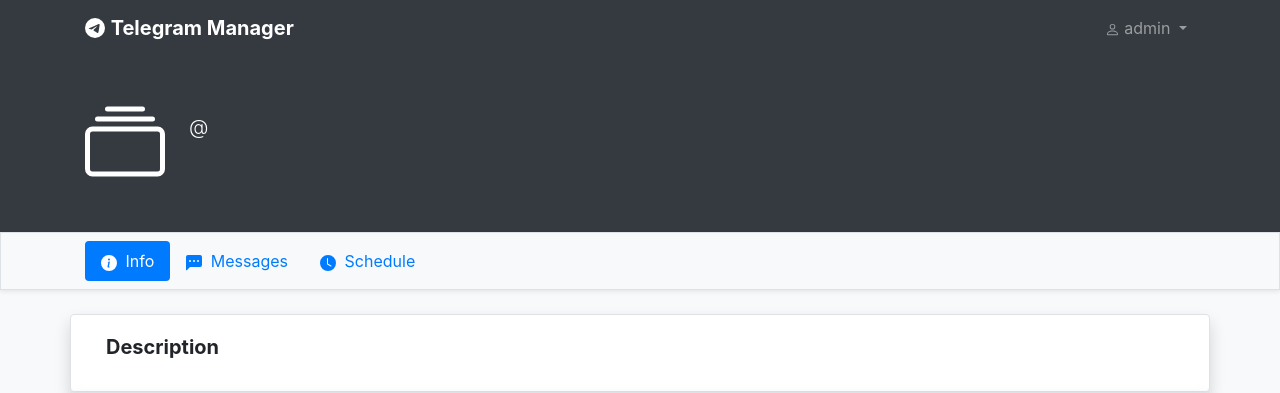
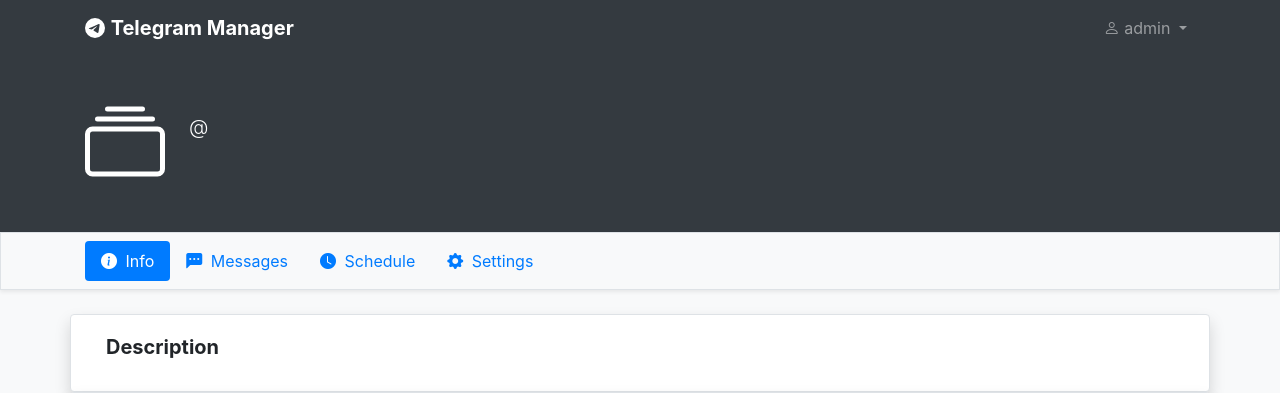
Before and after one commit to likithsai/telegram-downloader, a PHP site: page /info.php?id=1 in a window 1280 px wide. Shown: the top 393 px of the page. Run offline with PHP 8.4, Linux system fonts and the light colour scheme; a user stored in the database is signed in; data comes from the database, SQL or seed files in the repository; data that the repository does not hold is empty; some libraries are stand-ins or nearby versions.

Commit message:
added bootstrap icon library, minor icon changes, Added "No Message" View when you dont have any message

```diff
--- a/info.php
+++ b/info.php
@@ -4,7 +4,8 @@
 require_once 'class/TelegramBot.php';
 
 //  session management
-    if (!isset($_SESSION['session_user_id'])) {
+if (!isset($_SESSION['session_user_id']))
+{
     header('Location: login.php');
     exit();
 }
@@ -13,14 +14,17 @@
 $chat_id = $_GET['chat_id'];
 $uid = $_SESSION['session_user_id'];
 
-    if(isset($_GET['task'])) {
+if (isset($_GET['task']))
+{
     $task = $_GET['task'];
     $msg_id = $_GET['msgid'];
 
-        switch(strtolower($task)) {
-            case 'delete' :
+    switch (strtolower($task))
+    {
+        case 'delete':
             $delete_msg = (new telegramBot($bot_id))->deleteMessage($chat_id, $msg_id);
-                if ($delete_msg["result"]) {
+            if ($delete_msg["result"])
+            {
                 $db->query("DELETE FROM t_messages WHERE telegram_msg_id=$msg_id");
             }
         break;
@@ -33,7 +37,7 @@
             $db->query("UPDATE t_messages SET msg_schedule='0' WHERE telegram_msg_id='$msg_id'");
         break;
 
-            case 'default' :
+        case 'default':
         break;
     }
 }
@@ -46,38 +50,44 @@
 $sqlDataMgr = $db->query($tmgrsql)->fetchAll();
 
 //  send message
-    if(isset($_POST['send-message-btn']) && isset($_POST['send-message-text'])) {
+if (isset($_POST['send-message-btn']) && isset($_POST['send-message-text']))
+{
     $msg_content = html_entity_decode($_POST['send-message-text']);
     $send_msg_status = (new telegramBot($bot_id))->sendMessage($chat_id, $msg_content, 'html', true);
-        if(!empty($send_msg_status)) {
+    if (!empty($send_msg_status))
+    {
         $tel_msg_id = $send_msg_status["result"]["message_id"];
         $db->query("INSERT INTO t_messages (msg_content, telegram_msg_id, msg_uid, msg_botid) VALUES('$msg_content', $tel_msg_id, $uid, '$bot_id')");
     }
 }
 
 //  schedule message
-    if(isset($_POST['schedule-message-btn']) && isset($_POST['send-message-text'])) {
+if (isset($_POST['schedule-message-btn']) && isset($_POST['send-message-text']))
+{
     $msg_content = html_entity_decode($_POST['send-message-text']);
     $db->query("INSERT INTO t_messages (msg_content, msg_uid, msg_botid, msg_schedule) VALUES('$msg_content', $uid, '$bot_id', 1)");
 }
 
-
 //  enable scheduler
-    if(isset($_POST['enable_scheduler'])) {
+if (isset($_POST['enable_scheduler']))
+{
     $db->query("UPDATE t_manager SET m_schedule='1' WHERE m_uid='$bot_id'");
 }
 
 //  disable scheduler
-    if(isset($_POST['disable_scheduler'])) {
+if (isset($_POST['disable_scheduler']))
+{
     $db->query("UPDATE t_manager SET m_schedule='0' WHERE m_uid='$bot_id'");
 }
 
-    function getURL() {
+function getURL()
+{
     return (isset($_SERVER['HTTPS']) && $_SERVER['HTTPS'] === 'on' ? "https" : "http") . "://$_SERVER[HTTP_HOST]$_SERVER[REQUEST_URI]";
 }
 
 //  function to check for valid JSON
-    function isJson($string) {
+function isJson($string)
+{
     json_decode($string);
     return (json_last_error() == JSON_ERROR_NONE);
 }
@@ -90,6 +100,7 @@
     <meta http-equiv="X-UA-Compatible" content="IE=edge">
     <meta name="viewport" content="width=device-width, initial-scale=1.0">
     <title>Document</title>
+    <link rel="stylesheet" href="https://cdn.jsdelivr.net/npm/bootstrap-icons@1.4.1/font/bootstrap-icons.css">
     <link rel="stylesheet" href="https://stackpath.bootstrapcdn.com/bootstrap/4.4.1/css/bootstrap.min.css" integrity="sha384-Vkoo8x4CGsO3+Hhxv8T/Q5PaXtkKtu6ug5TOeNV6gBiFeWPGFN9MuhOf23Q9Ifjh" crossorigin="anonymous">
 </head>
 <body class="bg-light">
@@ -111,25 +122,17 @@
                   <div class="navbar-nav ml-auto">
                      <div class="nav-item dropdown">
                         <a class="nav-link dropdown-toggle" data-toggle="dropdown" aria-haspopup="true" aria-expanded="false">
-                           <svg xmlns="http://www.w3.org/2000/svg" width="15" height="15" fill="currentColor" class="bi bi-person" viewBox="0 0 16 16">
-                              <path d="M8 8a3 3 0 1 0 0-6 3 3 0 0 0 0 6zm2-3a2 2 0 1 1-4 0 2 2 0 0 1 4 0zm4 8c0 1-1 1-1 1H3s-1 0-1-1 1-4 6-4 6 3 6 4zm-1-.004c-.001-.246-.154-.986-.832-1.664C11.516 10.68 10.289 10 8 10c-2.29 0-3.516.68-4.168 1.332-.678.678-.83 1.418-.832 1.664h10z"/>
-                           </svg>
+                            <i class="bi bi-person"></i>
                            <?php echo $sqlData['u_username']; ?>
                         </a>
                         <div class="dropdown-menu" aria-labelledby="dropdown03">
                            <a class="dropdown-item" href="settings">
-                              <svg xmlns="http://www.w3.org/2000/svg" width="16" height="16" fill="currentColor" class="bi bi-gear" viewBox="0 0 16 16">
-                                 <path d="M8 4.754a3.246 3.246 0 1 0 0 6.492 3.246 3.246 0 0 0 0-6.492zM5.754 8a2.246 2.246 0 1 1 4.492 0 2.246 2.246 0 0 1-4.492 0z"/>
-                                 <path d="M9.796 1.343c-.527-1.79-3.065-1.79-3.592 0l-.094.319a.873.873 0 0 1-1.255.52l-.292-.16c-1.64-.892-3.433.902-2.54 2.541l.159.292a.873.873 0 0 1-.52 1.255l-.319.094c-1.79.527-1.79 3.065 0 3.592l.319.094a.873.873 0 0 1 .52 1.255l-.16.292c-.892 1.64.901 3.434 2.541 2.54l.292-.159a.873.873 0 0 1 1.255.52l.094.319c.527 1.79 3.065 1.79 3.592 0l.094-.319a.873.873 0 0 1 1.255-.52l.292.16c1.64.893 3.434-.902 2.54-2.541l-.159-.292a.873.873 0 0 1 .52-1.255l.319-.094c1.79-.527 1.79-3.065 0-3.592l-.319-.094a.873.873 0 0 1-.52-1.255l.16-.292c.893-1.64-.902-3.433-2.541-2.54l-.292.159a.873.873 0 0 1-1.255-.52l-.094-.319zm-2.633.283c.246-.835 1.428-.835 1.674 0l.094.319a1.873 1.873 0 0 0 2.693 1.115l.291-.16c.764-.415 1.6.42 1.184 1.185l-.159.292a1.873 1.873 0 0 0 1.116 2.692l.318.094c.835.246.835 1.428 0 1.674l-.319.094a1.873 1.873 0 0 0-1.115 2.693l.16.291c.415.764-.42 1.6-1.185 1.184l-.291-.159a1.873 1.873 0 0 0-2.693 1.116l-.094.318c-.246.835-1.428.835-1.674 0l-.094-.319a1.873 1.873 0 0 0-2.692-1.115l-.292.16c-.764.415-1.6-.42-1.184-1.185l.159-.291A1.873 1.873 0 0 0 1.945 8.93l-.319-.094c-.835-.246-.835-1.428 0-1.674l.319-.094A1.873 1.873 0 0 0 3.06 4.377l-.16-.292c-.415-.764.42-1.6 1.185-1.184l.292.159a1.873 1.873 0 0 0 2.692-1.115l.094-.319z"/>
-                              </svg>
+                                <i class="bi bi-gear"></i>
                                 <span>&nbsp;</span>
                                 <span>Settings</span>
                            </a>
                            <a class="dropdown-item" href="dashboard.php?task=logout">
-                              <svg xmlns="http://www.w3.org/2000/svg" width="16" height="16" fill="currentColor" class="bi bi-box-arrow-right" viewBox="0 0 16 16">
-                                 <path fill-rule="evenodd" d="M10 12.5a.5.5 0 0 1-.5.5h-8a.5.5 0 0 1-.5-.5v-9a.5.5 0 0 1 .5-.5h8a.5.5 0 0 1 .5.5v2a.5.5 0 0 0 1 0v-2A1.5 1.5 0 0 0 9.5 2h-8A1.5 1.5 0 0 0 0 3.5v9A1.5 1.5 0 0 0 1.5 14h8a1.5 1.5 0 0 0 1.5-1.5v-2a.5.5 0 0 0-1 0v2z"/>
-                                 <path fill-rule="evenodd" d="M15.854 8.354a.5.5 0 0 0 0-.708l-3-3a.5.5 0 0 0-.708.708L14.293 7.5H5.5a.5.5 0 0 0 0 1h8.793l-2.147 2.146a.5.5 0 0 0 .708.708l3-3z"/>
-                              </svg>
+                                <i class="bi bi-box-arrow-left"></i>
                                 <span>&nbsp;</span>
                                 <span>Logout</span>
                            </a>
@@ -147,8 +150,8 @@
                     </svg>
                 </div>
                 <div class="d-block">
-                    <h3><?php echo (new telegramBot($bot_id))->getMe()["result"]["first_name"]; ?></h3>
-                    <p class="lead">@<?php echo (new telegramBot($bot_id))->getMe()["result"]["username"]; ?></p>
+                    <h3><?php echo (new telegramBot($bot_id))->getMe() ["result"]["first_name"]; ?></h3>
+                    <p class="lead">@<?php echo (new telegramBot($bot_id))->getMe() ["result"]["username"]; ?></p>
                 </div>
             </div>
         </section>
@@ -158,22 +161,20 @@
             <div class="container">
                 <div class="nav nav-pills flex-nowrap text-center d-flex justify-content-between overflow-auto" id="nav-tab" role="tablist">
                     <a class="nav-link active" id="nav-contact-tab" data-toggle="tab" href="#bot-info" role="tab" aria-controls="nav-contact" aria-selected="false">
-                        <svg xmlns="http://www.w3.org/2000/svg" width="16" height="16" fill="currentColor" class="bi bi-info-circle-fill" viewBox="0 0 16 16">
-                            <path d="M8 16A8 8 0 1 0 8 0a8 8 0 0 0 0 16zm.93-9.412l-1 4.705c-.07.34.029.533.304.533.194 0 .487-.07.686-.246l-.088.416c-.287.346-.92.598-1.465.598-.703 0-1.002-.422-.808-1.319l.738-3.468c.064-.293.006-.399-.287-.47l-.451-.081.082-.381 2.29-.287zM8 5.5a1 1 0 1 1 0-2 1 1 0 0 1 0 2z"/>
-                        </svg>
+                        <i class="bi bi-info-circle-fill"></i>
                         <span class="ml-1">Info</span>
                     </a>
                     <a class="nav-link" id="nav-home-tab" data-toggle="tab" href="#nav-home" role="tab" aria-controls="nav-home" aria-selected="true">
-                        <svg xmlns="http://www.w3.org/2000/svg" width="16" height="16" fill="currentColor" class="bi bi-chat-left-dots-fill" viewBox="0 0 16 16">
-                            <path d="M0 2a2 2 0 0 1 2-2h12a2 2 0 0 1 2 2v8a2 2 0 0 1-2 2H4.414a1 1 0 0 0-.707.293L.854 15.146A.5.5 0 0 1 0 14.793V2zm5 4a1 1 0 1 0-2 0 1 1 0 0 0 2 0zm4 0a1 1 0 1 0-2 0 1 1 0 0 0 2 0zm3 1a1 1 0 1 0 0-2 1 1 0 0 0 0 2z"/>
-                        </svg>
+                        <i class="bi bi-chat-left-dots-fill"></i>
                         <span class="ml-1">Messages</span>
                     </a>
                     <a class="nav-link" id="nav-contact-tab" data-toggle="tab" href="#nav-contact" role="tab" aria-controls="nav-contact" aria-selected="false">
-                        <svg xmlns="http://www.w3.org/2000/svg" width="16" height="16" fill="currentColor" class="bi bi-clock-fill" viewBox="0 0 16 16">
-                            <path d="M16 8A8 8 0 1 1 0 8a8 8 0 0 1 16 0zM8 3.5a.5.5 0 0 0-1 0V9a.5.5 0 0 0 .252.434l3.5 2a.5.5 0 0 0 .496-.868L8 8.71V3.5z"/>
-                        </svg>
+                        <i class="bi bi-clock-fill"></i>
                         <span class="ml-1">Schedule</span>
+                    </a>
+                    <a class="nav-link" data-toggle="tab" href="#bot-settings" role="tab" aria-controls="nav-contact" aria-selected="false">
+                        <i class="bi bi-gear-fill"></i>
+                        <span class="ml-1">Settings</span>
                     </a>
                 </div>
             </div>
@@ -184,8 +185,9 @@
                 <div class="row tab-pane fade min-vh-100 active show" id="bot-info">
                     <div class="container row m-0 p-0">
                         <?php
-                            $json = (new telegramBot($bot_id))->getMe()["result"];
-                            foreach ($json as $key => $value) {
+                        $json = (new telegramBot($bot_id))->getMe() ["result"];
+                        foreach ($json as $key => $value)
+                        {
                             echo '<div class="card col-md-12 shadow border">
                                                                 <div class="card-body">
                                                                     <h5 class="card-title font-weight-bold">' . $key . '</h5>
@@ -195,8 +197,8 @@
                                                             </div>';
                         }
 
-                            $description = (new telegramBot($bot_id))->getChat($chat_id)["result"]["description"];
-                            $invite_link = (new telegramBot($bot_id))->getChat($chat_id)["result"]["invite_link"];
+                        $description = (new telegramBot($bot_id))->getChat($chat_id) ["result"]["description"];
+                        $invite_link = (new telegramBot($bot_id))->getChat($chat_id) ["result"]["invite_link"];
                         echo '<div class="card col-md-12 shadow border">
                                     <div class="card-body">
                                         <h5 class="card-title font-weight-bold">Description</h5>
@@ -215,14 +217,16 @@
                     </div>
                 </div>
                 <div class="row tab-pane fade min-vh-100" id="nav-home">
-                    <div class="list-group rounded-lg overflow-hidden shadow">
                     <?php
-                        if(!empty($sqlDataMsg)) {
-                            foreach ($sqlDataMsg as $msg) {
+                if (!empty($sqlDataMsg))
+                {
+                    echo '<div class="list-group rounded-lg overflow-hidden shadow">';
+                    foreach ($sqlDataMsg as $msg)
+                    {
                         $content = $msg['msg_content'];
                         $date = $msg['msg_date'];
                         $t_message_id = $msg['telegram_msg_id'];
-                                $username =  $db->query("SELECT u_username FROM t_user WHERE u_id='" . $msg['msg_uid'] ."'")->fetchAll()[0]["u_username"];
+                        $username = $db->query("SELECT u_username FROM t_user WHERE u_id='" . $msg['msg_uid'] . "'")->fetchAll() [0]["u_username"];
 
                         echo '<div class="container row m-0 p-0">
                                         <div class="card col-md-12 shadow border">
@@ -247,7 +251,7 @@
                                                                     <path d="M8 16A8 8 0 1 0 8 0a8 8 0 0 0 0 16zm7-8A7 7 0 1 1 1 8a7 7 0 0 1 14 0z"/>
                                                                 </svg>
                                                             </span>
-                                                            <span class="card-text text-muted w-100 m-0">'. date('F d, Y', strtotime($date)) .'</span>
+                                                            <span class="card-text text-muted w-100 m-0">' . date('F d, Y', strtotime($date)) . '</span>
                                                         </p>
                                                     </div>
                                                 </div>
@@ -267,7 +271,8 @@
                                                             <span class="ml-1">Delete Message</span>
                                                         </a>';
 
-                                                        if($msg['msg_schedule']) {
+        if ($msg['msg_schedule'])
+        {
             echo '<a href="' . getURL() . '&task=scheduleend&msgid=' . $t_message_id . '" class="btn btn-danger mt-1 col-sm-12 col-md-auto">
                                                                 <span>
                                                                     <svg xmlns="http://www.w3.org/2000/svg" width="16" height="16" fill="currentColor" class="bi bi-x-circle" viewBox="0 0 16 16">
@@ -277,7 +282,9 @@
                                                                 </span>
                                                                 <span class="ml-1">Remove From Scheduler</span>
                                                             </a>';
-                                                        } else {
+        }
+        else
+        {
             echo '<a href="' . getURL() . '&task=schedulestart&msgid=' . $t_message_id . '" class="btn btn-primary mt-1 col-sm-12 col-md-auto">
                                                                 <span>
                                                                     <svg xmlns="http://www.w3.org/2000/svg" width="16" height="16" fill="currentColor" class="bi bi-clock" viewBox="0 0 16 16">
@@ -292,13 +299,22 @@
                                                 </div>
                                             </div>
                                         </div>
+                                    </div>
                                 </div>';
     }
-                        } else {
-
+}
+else
+{
+    echo '<div class="container">
+                  <div class="jumbotron text-center bg-light">
+                    <svg xmlns="http://www.w3.org/2000/svg" width="50" height="50" fill="currentColor" class="bi bi-chat-left-quote-fill my-3" viewBox="0 0 16 16">
+                      <path d="M0 2a2 2 0 0 1 2-2h12a2 2 0 0 1 2 2v8a2 2 0 0 1-2 2H4.414a1 1 0 0 0-.707.293L.854 15.146A.5.5 0 0 1 0 14.793V2zm7.194 2.766a1.688 1.688 0 0 0-.227-.272 1.467 1.467 0 0 0-.469-.324l-.008-.004A1.785 1.785 0 0 0 5.734 4C4.776 4 4 4.746 4 5.667c0 .92.776 1.666 1.734 1.666.343 0 .662-.095.931-.26-.137.389-.39.804-.81 1.22a.405.405 0 0 0 .011.59c.173.16.447.155.614-.01 1.334-1.329 1.37-2.758.941-3.706a2.461 2.461 0 0 0-.227-.4zM11 7.073c-.136.389-.39.804-.81 1.22a.405.405 0 0 0 .012.59c.172.16.446.155.613-.01 1.334-1.329 1.37-2.758.942-3.706a2.466 2.466 0 0 0-.228-.4 1.686 1.686 0 0 0-.227-.273 1.466 1.466 0 0 0-.469-.324l-.008-.004A1.785 1.785 0 0 0 10.07 4c-.957 0-1.734.746-1.734 1.667 0 .92.777 1.666 1.734 1.666.343 0 .662-.095.931-.26z"/>
+                    </svg>
+                    <h1>No Message Found!</h1>
+                  </div>
+               </div>';
 }
 ?>
-                    </div>
                 </div>
                 <div class="row tab-pane fade min-vh-100" id="nav-contact">
                     <div class="container row m-0 p-0">
@@ -309,12 +325,15 @@
                                 <p class="card-text text-muted">Scheduled messages allows the admin to send message in list after certain interval.</p>
                                 <form method="post" action="<?php echo htmlspecialchars(getURL()); ?>">
                                     <?php
-                                        if($sqlDataMgr[0]["m_schedule"] == 0) {
+if ($sqlDataMgr[0]["m_schedule"] == 0)
+{
     echo '<button type="submit" name="enable_scheduler" class="btn btn-primary mt-1 col-sm-12 col-md-auto">
                                                 <svg xmlns="http://www.w3.org/2000/svg" width="20" height="20" viewBox="0 0 24 24" fill="none" stroke="currentColor" stroke-width="2" stroke-linecap="round" stroke-linejoin="round" class="feather feather-clock"><circle cx="12" cy="12" r="10"/><polyline points="12 6 12 12 16 14"/></svg>
                                                 <span class="ml-1">Schedule Message</span>
                                                 </button>';
-                                        } else {
+}
+else
+{
     echo '<button type="submit" name="disable_scheduler" class="btn btn-danger mt-1 col-sm-12 col-md-auto">
                                                 <svg xmlns="http://www.w3.org/2000/svg" width="20" height="20" viewBox="0 0 24 24" fill="none" stroke="currentColor" stroke-width="2" stroke-linecap="round" stroke-linejoin="round" class="feather feather-clock"><circle cx="12" cy="12" r="10"/><polyline points="12 6 12 12 16 14"/></svg>
                                                 <span class="ml-1">Disable Scheduler</span>
@@ -326,7 +345,8 @@
                         </div>
 
                         <?php
-                            if($sqlDataMgr[0]["m_schedule"] != 0) {
+if ($sqlDataMgr[0]["m_schedule"] != 0)
+{
     echo '<div class="card col-md-12 shadow border bg-light">
                                         <div class="card-body d-flex justify-content-between">
                                             <p class="card-text text-muted w-100 m-0 pt-1">Send Message after</p>
@@ -347,6 +367,30 @@
 }
 ?>
 
+                    </div>
+                </div>
+                <div class="row tab-pane fade min-vh-100" id="bot-settings">
+                <div class="container row m-0 p-0">
+                        <div class="card col-md-12 shadow border">
+                            <div class="card-body">
+                                <h5 class="card-title font-weight-bold">Export Database</h5>
+                                <p class="card-text text-muted">Export Database to various format</p>
+                                <button type="submit" name="enable_scheduler" class="btn btn-primary mt-1 col-sm-12 col-md-auto">
+                                    <svg xmlns="http://www.w3.org/2000/svg" width="16" height="16" fill="currentColor" class="bi bi-box-arrow-right" viewBox="0 0 16 16">
+                                        <path fill-rule="evenodd" d="M10 12.5a.5.5 0 0 1-.5.5h-8a.5.5 0 0 1-.5-.5v-9a.5.5 0 0 1 .5-.5h8a.5.5 0 0 1 .5.5v2a.5.5 0 0 0 1 0v-2A1.5 1.5 0 0 0 9.5 2h-8A1.5 1.5 0 0 0 0 3.5v9A1.5 1.5 0 0 0 1.5 14h8a1.5 1.5 0 0 0 1.5-1.5v-2a.5.5 0 0 0-1 0v2z"/>
+                                        <path fill-rule="evenodd" d="M15.854 8.354a.5.5 0 0 0 0-.708l-3-3a.5.5 0 0 0-.708.708L14.293 7.5H5.5a.5.5 0 0 0 0 1h8.793l-2.147 2.146a.5.5 0 0 0 .708.708l3-3z"/>
+                                    </svg>
+                                    <span class="ml-1">Export to SQL</span>
+                                </button>
+                                <button type="submit" name="enable_scheduler" class="btn btn-primary mt-1 col-sm-12 col-md-auto">
+                                    <svg xmlns="http://www.w3.org/2000/svg" width="16" height="16" fill="currentColor" class="bi bi-box-arrow-right" viewBox="0 0 16 16">
+                                        <path fill-rule="evenodd" d="M10 12.5a.5.5 0 0 1-.5.5h-8a.5.5 0 0 1-.5-.5v-9a.5.5 0 0 1 .5-.5h8a.5.5 0 0 1 .5.5v2a.5.5 0 0 0 1 0v-2A1.5 1.5 0 0 0 9.5 2h-8A1.5 1.5 0 0 0 0 3.5v9A1.5 1.5 0 0 0 1.5 14h8a1.5 1.5 0 0 0 1.5-1.5v-2a.5.5 0 0 0-1 0v2z"/>
+                                        <path fill-rule="evenodd" d="M15.854 8.354a.5.5 0 0 0 0-.708l-3-3a.5.5 0 0 0-.708.708L14.293 7.5H5.5a.5.5 0 0 0 0 1h8.793l-2.147 2.146a.5.5 0 0 0 .708.708l3-3z"/>
+                                    </svg>
+                                    <span class="ml-1">Export to Excel</span>
+                                </button>
+                            </div>
+                        </div>
                     </div>
                 </div>
             </div>
```
Lines whose indentation alone changed are shown as unchanged.
